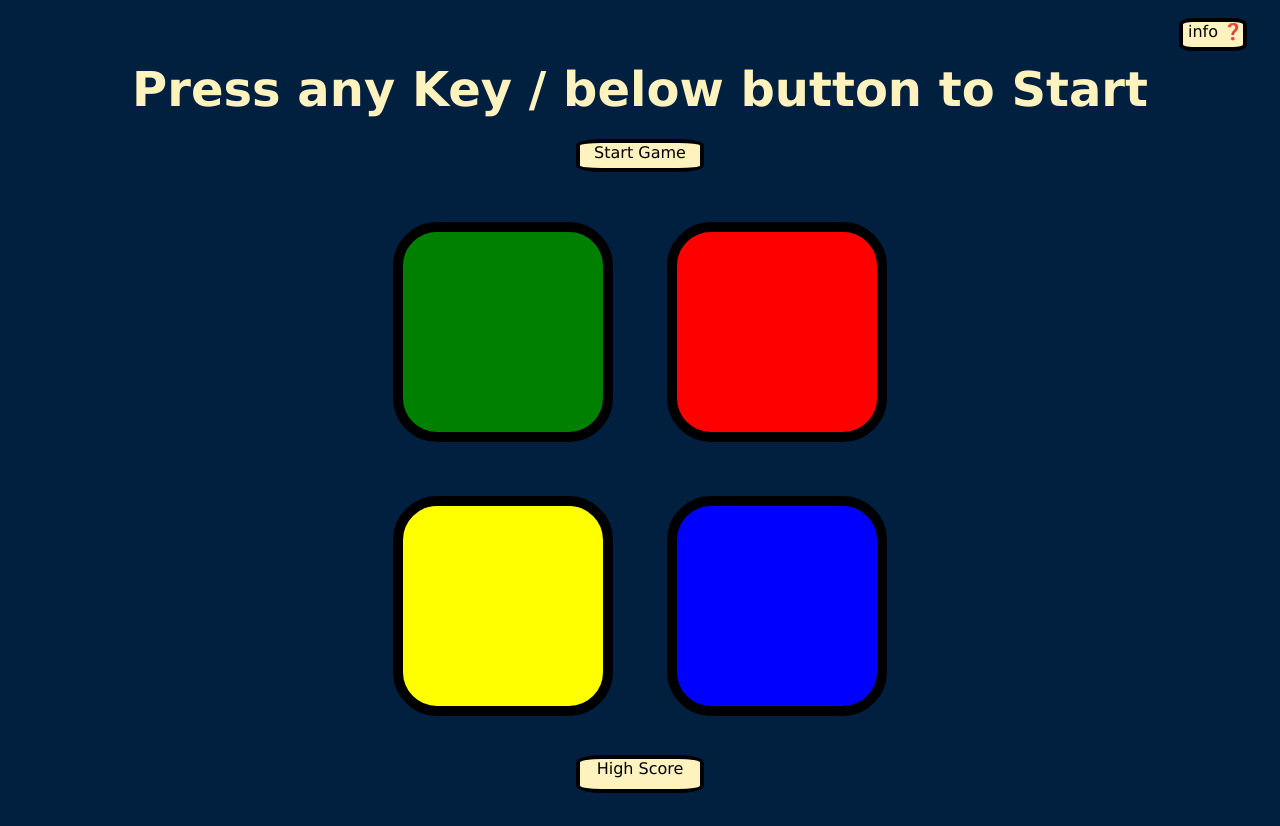
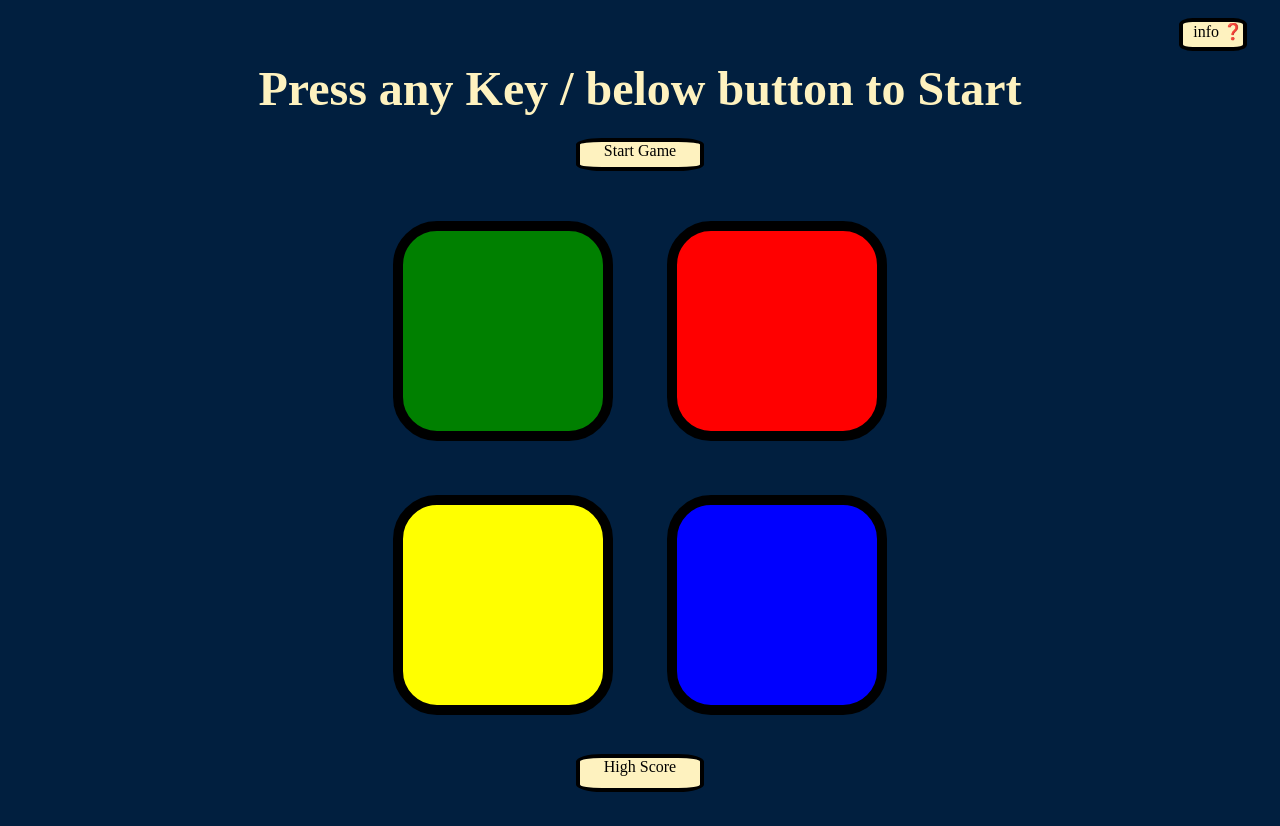
Before and after one commit to Koushikgoud/Simon-Game, a plain HTML site: page index.html in a window 1280 px wide. Drawn offline with nearby package versions, Linux system fonts and the light colour scheme.

Commit message:
Changing font-family

```diff
--- a/styles.css
+++ b/styles.css
@@ -5,7 +5,7 @@ body {
 
 ol {
   padding: 10px;
-  font-family: 'verdana', sans-serif;
+  font-family: "Times New Roman", Times, serif;
   color: #22313f;
   list-style-type: none;
   background-color:#ccc;
@@ -18,7 +18,7 @@ ol {
 
 
 #level-title {
-  font-family: 'verdana', sans-serif;
+  font-family: "Times New Roman", Times, serif;
   font-size: 3rem;
   margin:  1%;
   color: #FEF2BF;
@@ -67,7 +67,7 @@ ol {
 }
 
 .restart-button{
-  font-family: 'verdana', sans-serif;
+  font-family: "Times New Roman", Times, serif;
   margin: 10px 25px 25px 25px;
   display: inline-block;
   height: 25px;
@@ -80,7 +80,7 @@ ol {
 /* top Navigation bar */
 .info-button{
   text-align: right;
-  font-family: 'verdana', sans-serif;
+  font-family: "Times New Roman", Times, serif;
   margin: 10px 25px 25px 25px;
   display: inline-block;
   height: 25px;
@@ -114,7 +114,7 @@ ol {
 
 .high-score{
   text-align: center;
-  font-family: 'verdana', sans-serif;
+  font-family: "Times New Roman", Times, serif;
   margin: 10px 25px 25px 25px;
   display: inline-block;
   height: 30px;
```
